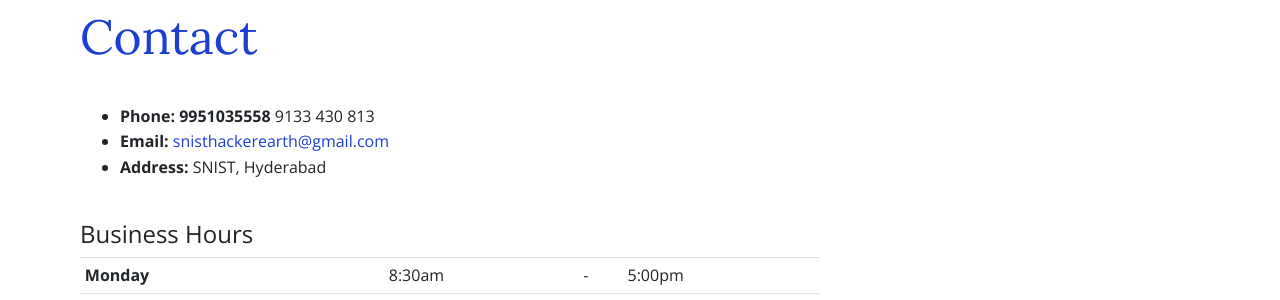
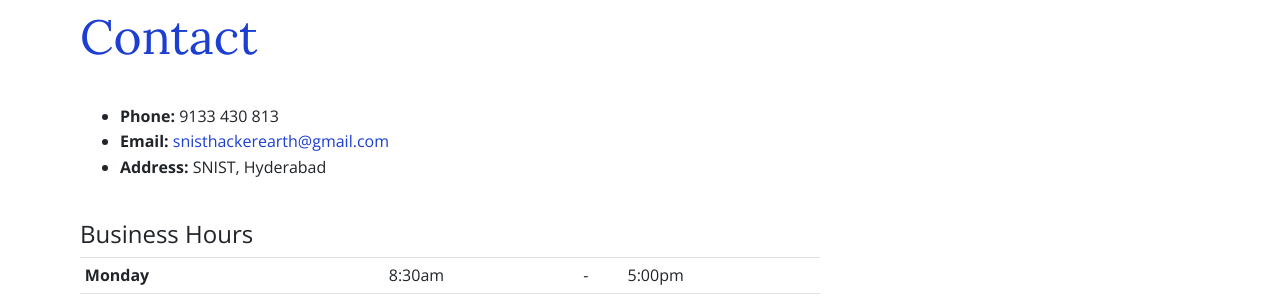
Before and after one commit to SnistAheads/Ocoders, a Jekyll site: the page built from contact.html, in a window 1280 px wide. Shown: the part 142-442 px from the top of the page. Built offline with Jekyll 4.4.1, drawn with Linux system fonts in a browser that asks for light colours.

Commit message:
Update contact.html

```diff
--- a/contact.html
+++ b/contact.html
@@ -17,7 +17,7 @@ bodyClass: page-contact
   <div class="row">
     <div class="col-12 col-md-8">
       <ul>
-        <li><strong>Phone: 9951035558</strong> {{site.data.contact.phone}}</li>
+        <li><strong>Phone: </strong> {{site.data.contact.phone}}</li>
         <li><strong>Email: </strong><a href="mailto:{{ site.data.contact.email }}">
             {{ site.data.contact.email }}</a></li>
         {% if site.data.contact.address %}
```
